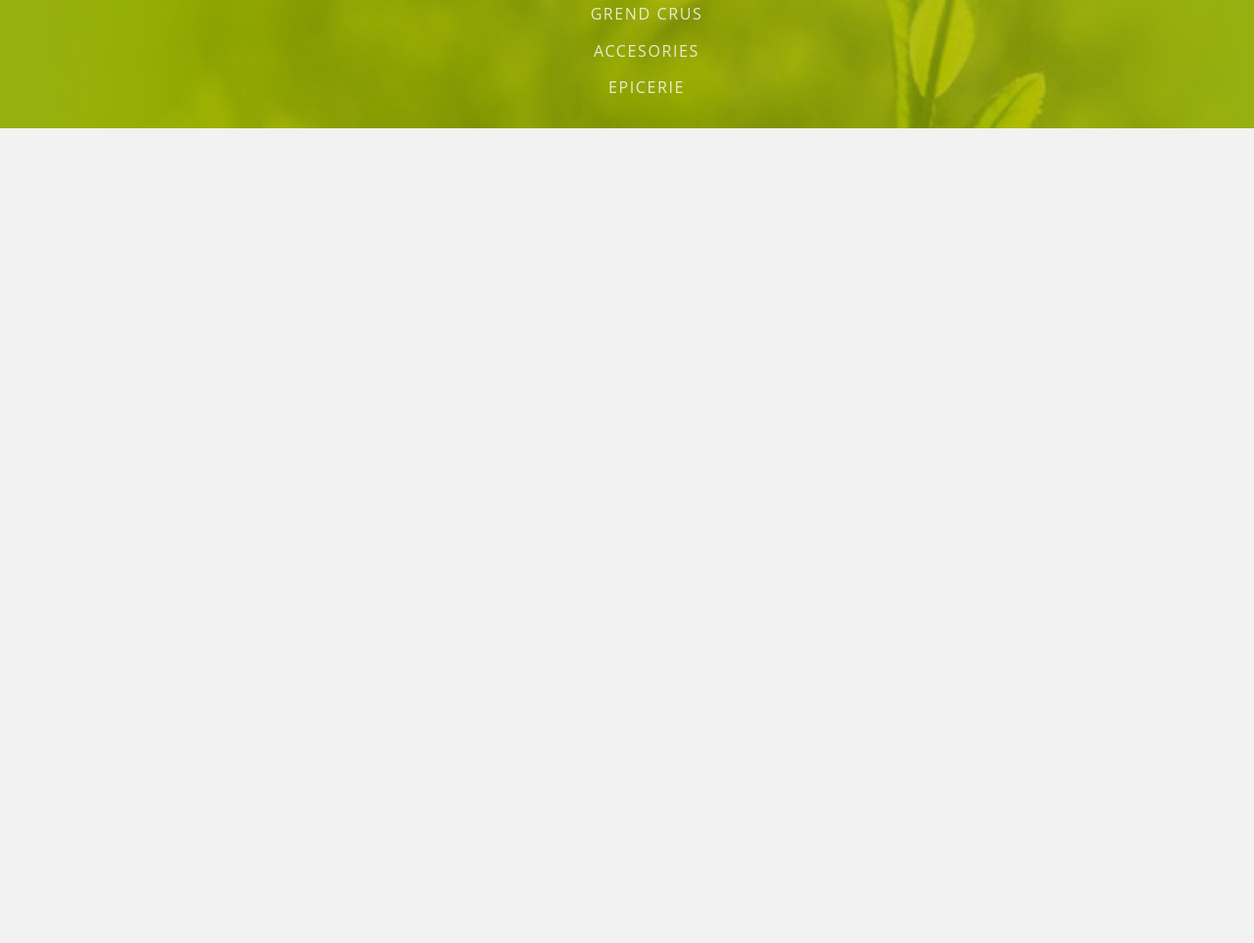
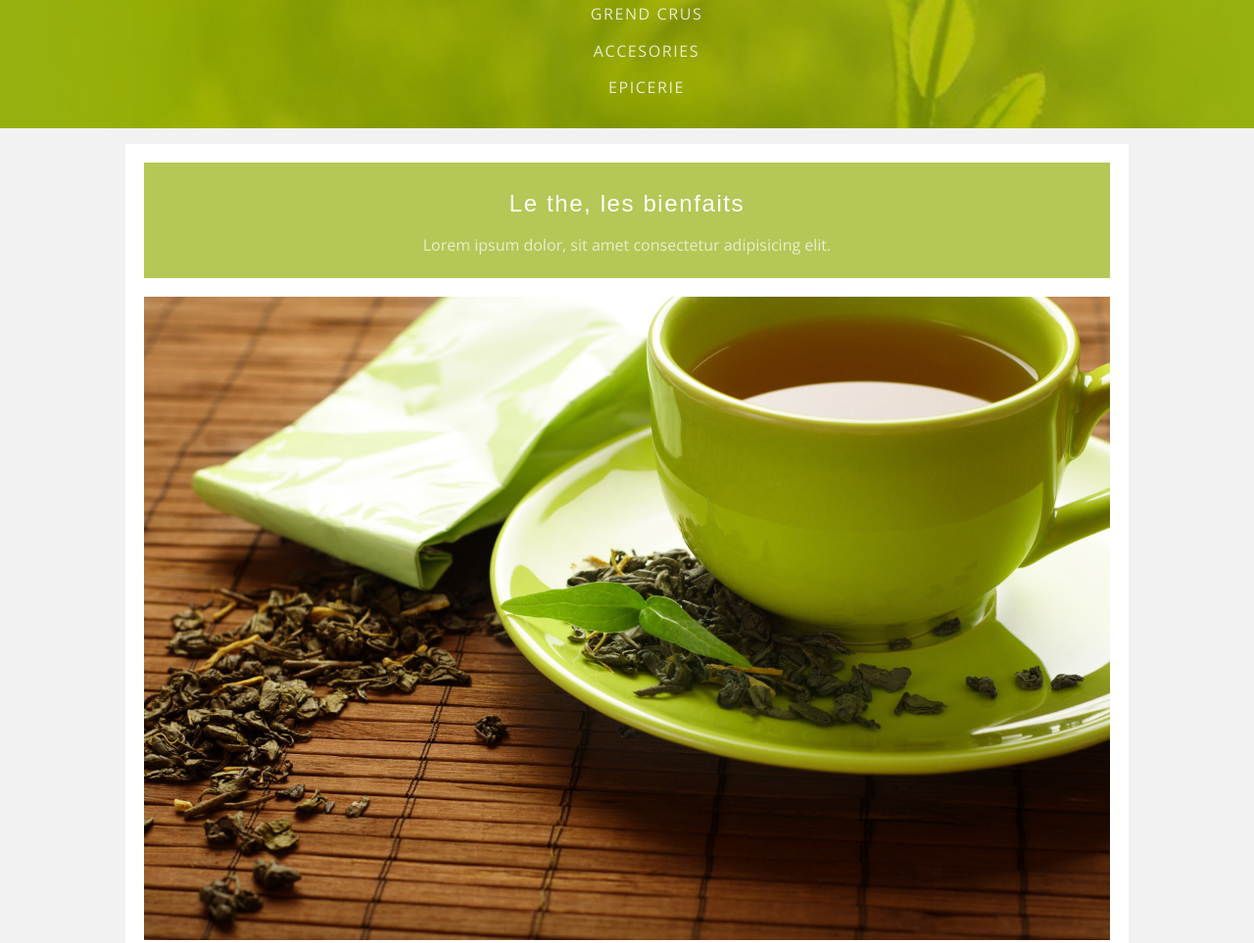
Before and after one commit to Marijus84/Green-tea-solution, a plain HTML site: page index.html in a window 1280 px wide. Shown: the part 272-1235 px from the top of the page at 98% size. Before the commit the page ends 800 px from the top, so only its background shows below. Drawn offline with nearby package versions, Linux system fonts and the light colour scheme; a web font is replaced by a local one.

Commit message:
add tea image section

```diff
--- a/index.html
+++ b/index.html
@@ -10,6 +10,10 @@
       integrity="sha512-oHDEc8Xed4hiW6CxD7qjbnI+B07vDdX7hEPTvn9pSZO1bcRqHp8mj9pyr+8RVC2GmtEfI2Bi9Ke9Ass0as+zpg=="
       crossorigin="anonymous"
       referrerpolicy="no-referrer"
+    />
+    <link
+      href="https://fonts.googleapis.com/css?family=Amaranth|Open+Sans"
+      rel="stylesheet"
     />
     <link rel="stylesheet" href="styles/style.css" />
     <title>Green tea</title>
@@ -33,7 +37,13 @@
       </div>
     </header>
     <main>
-      <section></section>
+      <section class="benefits">
+        <div class="benefits-description">
+          <h2>Le the, les bienfaits</h2>
+          <p>Lorem ipsum dolor, sit amet consectetur adipisicing elit.</p>
+        </div>
+        <img src="assets/the.jpg" alt="a tea cup" />
+      </section>
       <section></section>
       <section></section>
     </main>
--- a/styles/style.css
+++ b/styles/style.css
@@ -7,6 +7,12 @@ body {
   background-color: #f2f2f2;
   text-align: center;
   color: white;
+}
+
+main,
+footer {
+  max-width: 80vw;
+  margin: 0 auto;
 }
 
 header {
@@ -46,3 +52,28 @@ nav li:last-child {
 .heading img {
   padding: 2rem 0;
 }
+
+.benefits {
+  background-color: white;
+  padding: 1.2rem;
+}
+
+.benefits img {
+  max-width: 100%;
+  margin-top: 1.2rem;
+}
+
+.benefits div {
+  background-color: rgba(150, 176, 15, 0.7);
+  padding: 0.5rem 1rem;
+}
+
+h2 {
+  font-family: "Amaranth", sans-serif;
+  font-weight: lighter;
+  letter-spacing: 0.1rem;
+}
+
+.benefits p {
+  opacity: 0.7;
+}
```
